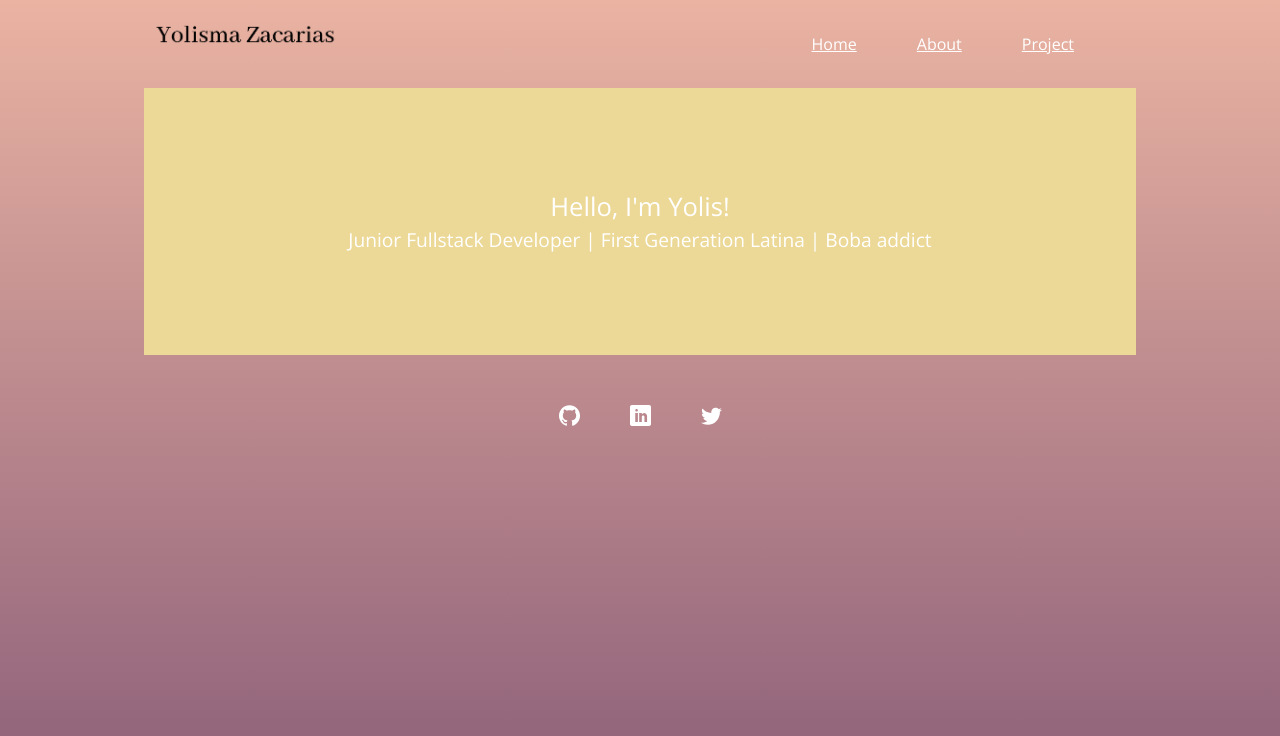
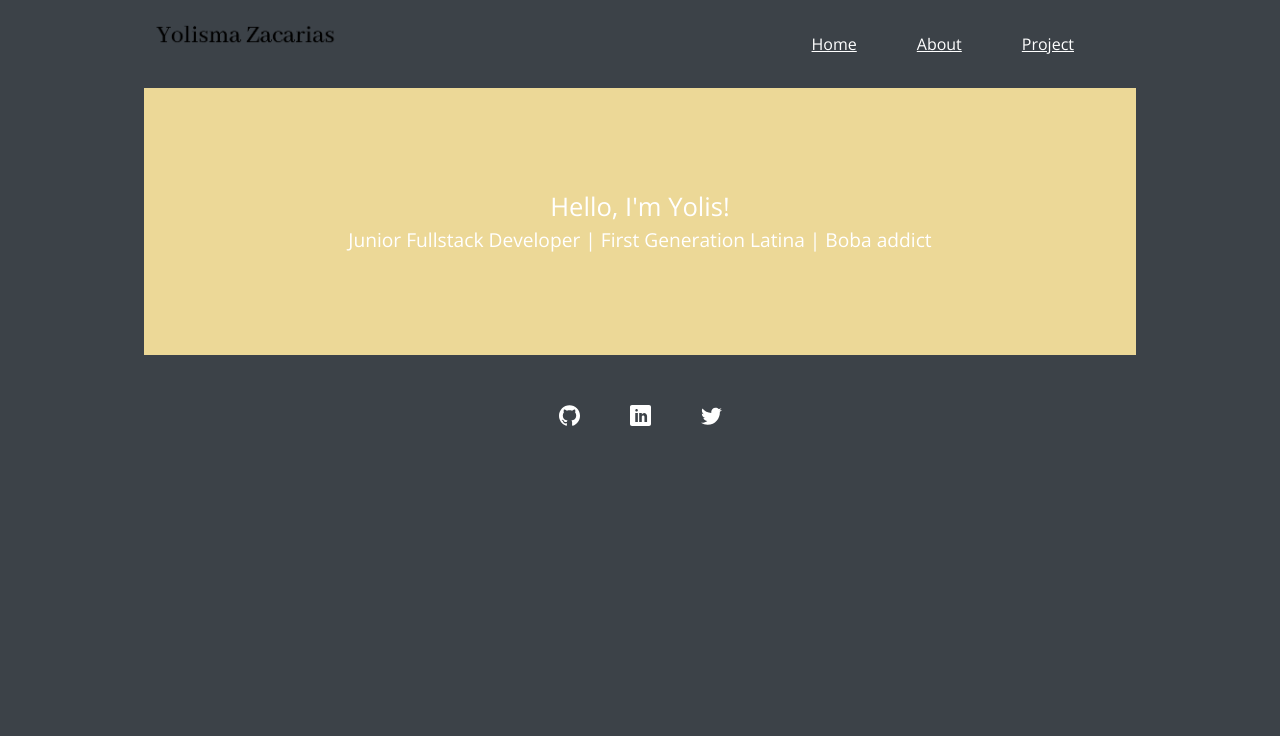
Before and after one commit to Yolisss/devPortfolio, a Next.js app: page / in a window 1280 px wide. Shown: the top 736 px of the page. Built offline with nearby package versions, Linux system fonts and the light colour scheme.

Commit message:
included background animation

```diff
--- a/styles/globals.css
+++ b/styles/globals.css
@@ -6,12 +6,25 @@ html,
 body {
   background: linear-gradient(180deg, #eab3a2 0%, #8c5f79 100%);
   background-repeat: no-repeat;
+  transition: 2s;
   color: white;
   min-height: 100vh;
   padding: 0;
   margin: 0;
   font-family: Inter, -apple-system, BlinkMacSystemFont, Segoe UI, Roboto,
     Oxygen, Ubuntu, Cantarell, Fira Sans, Droid Sans, Helvetica Neue, sans-serif;
+  background: #fce97f;
+  animation: fadeBackground 8s;
+  animation-fill-mode: forwards;
+}
+
+@keyframes fadeBackground {
+  from {
+    background-color: #857ffc;
+  }
+  to {
+    background-color: #373e3b;
+  }
 }
 
 a {
```
